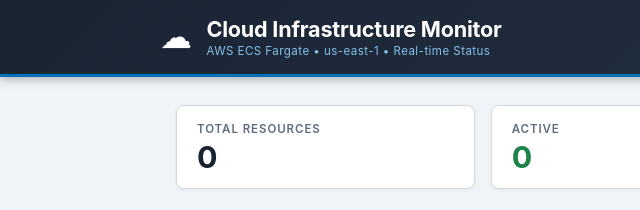
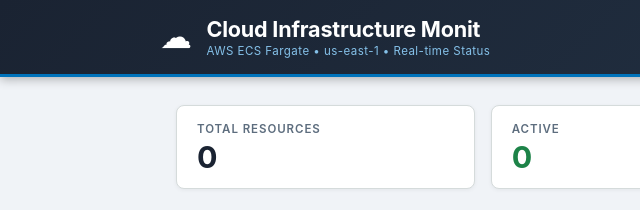
Before and after one commit to ramit2779/student-task-manager-, a website: page app/public/index.html in a window 1280 px wide. Shown: the top 210 px of the page, 0-640 px from the left. Drawn offline with Linux system fonts and the light colour scheme; no server answers.

Commit message:
Updated frontend text

```diff
--- a/app/public/index.html
+++ b/app/public/index.html
@@ -3,7 +3,7 @@
 <head>
   <meta charset="UTF-8" />
   <meta name="viewport" content="width=device-width, initial-scale=1.0" />
-  <title>Cloud Infrastructure Monit</title>
+  <title>Cloud Infrastructure Monitor</title>
   <link rel="stylesheet" href="style.css" />
 </head>
 <body>
@@ -12,7 +12,7 @@
       <div class="header-brand">
         <span class="header-icon">&#x2601;</span>
         <div>
-          <h1>Cloud Infrastructure Monitor</h1>
+          <h1>Cloud Infrastructure Monit</h1>
           <p class="header-sub">AWS ECS Fargate &bull; us-east-1 &bull; Real-time Status</p>
         </div>
       </div>
```
